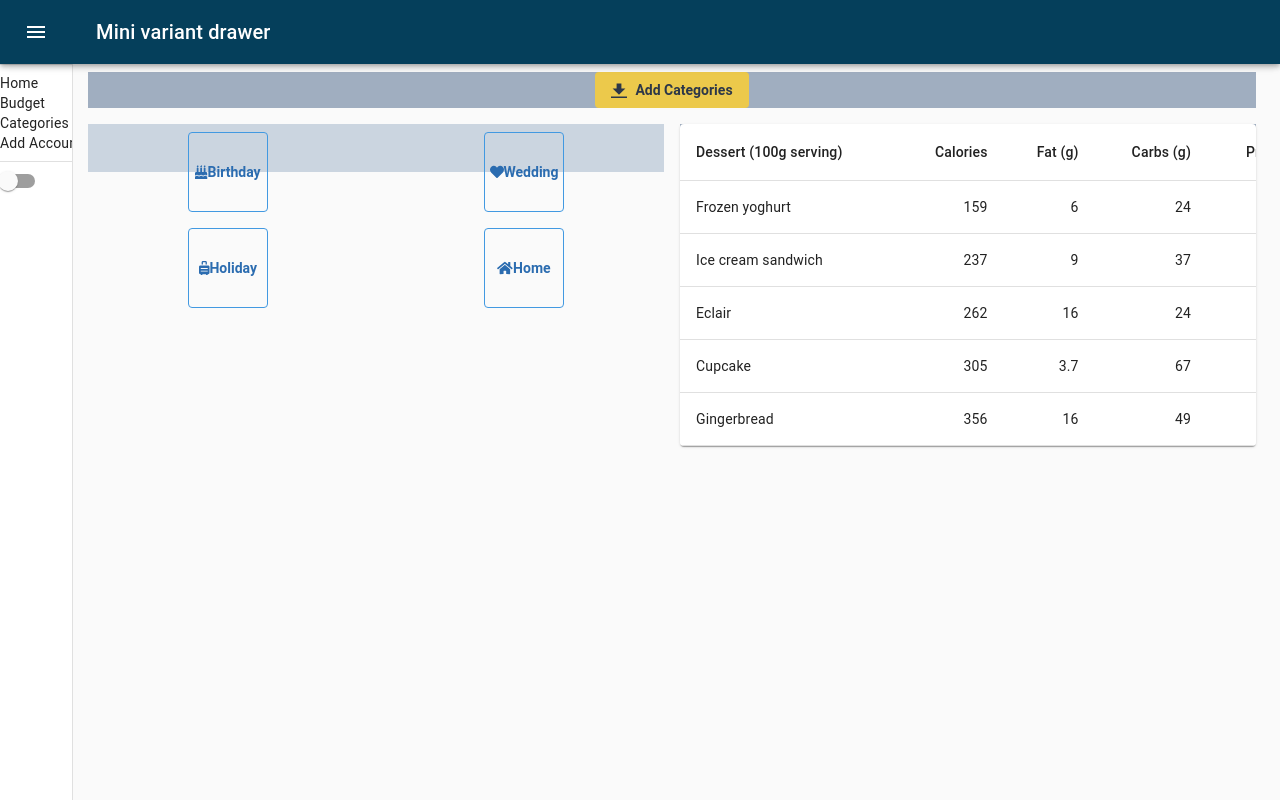
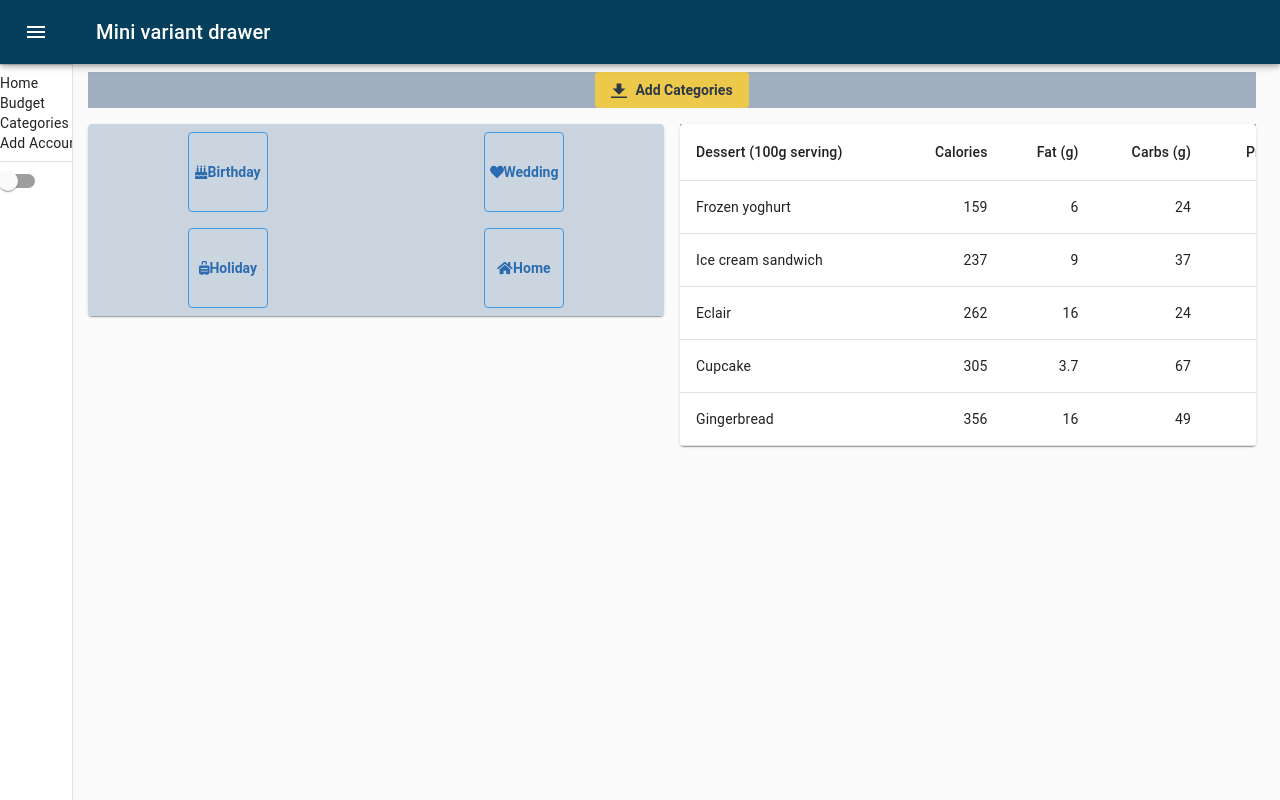
Before and after one commit to 756D6D61/New-Savings-Dashboard, a React (Create React App) app: page /categories in a window 1280 px wide. Built offline with nearby package versions, Linux system fonts and the light colour scheme.

Commit message:
Cards added to all pages

```diff
--- a/src/pages/AddAccount/index.js
+++ b/src/pages/AddAccount/index.js
@@ -1,16 +1,20 @@
 import React, { Suspense } from 'react'
 import Page from '../../layout/Page'
 import AccForm from '../../components/Form'
+import Card from '@material-ui/core/Card'
+
 const AddAccount = () => {
 	return (
 		<Page>
 			<Suspense fallback={<p>Loading</p>}>
 				<div class="w-full ">
-					<div class="border-r border-b border-l border-gray-400  lg:border-t  bg-white rounded-b lg:rounded-r  lg:rounded-b p-4 flex flex-col justify-between leading-normal">
-						<div class="flex items-center w-full ">
-							<AccForm />
+					<Card>
+						<div class="border-r border-b border-l border-gray-400  lg:border-t  bg-white rounded-b lg:rounded-r  lg:rounded-b p-4 flex flex-col justify-between leading-normal">
+							<div class="flex items-center w-full ">
+								<AccForm />
+							</div>
 						</div>
-					</div>
+					</Card>
 				</div>
 			</Suspense>
 		</Page>
--- a/src/pages/Budget/index.js
+++ b/src/pages/Budget/index.js
@@ -2,6 +2,7 @@ import React, { Suspense } from 'react'
 import Page from '../../layout/Page'
 import AddButton from '../../components/AddButton'
 import Icons from '../../components/BudgetIcons'
+import Card from '@material-ui/core/Card'
 
 const Budget = () => {
 	return (
@@ -14,7 +15,9 @@ const Budget = () => {
 				</div>
 				<div class="flex flex-wrap">
 					<div class="w-full mb-4 text-center bg-gray-500">
-						<Icons />
+						<Card>
+							<Icons />
+						</Card>
 					</div>
 				</div>
 			</Suspense>
--- a/src/pages/Categories/index.js
+++ b/src/pages/Categories/index.js
@@ -3,6 +3,7 @@ import Page from '../../layout/Page'
 import Table from '../../components/Table'
 import AddButton from '../../components/AddButton'
 import Icons from '../../components/CategoryIcons'
+import Card from '@material-ui/core/Card'
 
 const Categories = () => {
 	return (
@@ -15,9 +16,11 @@ const Categories = () => {
 				</div>
 				<div class="flex -mx-2">
 					<div class="w-1/2 px-2 mb-4">
-						<div class="bg-gray-400 text-center h-12">
-							<Icons />
-						</div>
+						<Card>
+							<div class="bg-gray-400 text-center ">
+								<Icons />
+							</div>
+						</Card>
 					</div>
 					<div class="w-1/2 px-2  mb-4">
 						<div class="bg-gray-500 text-center h-12">
```
